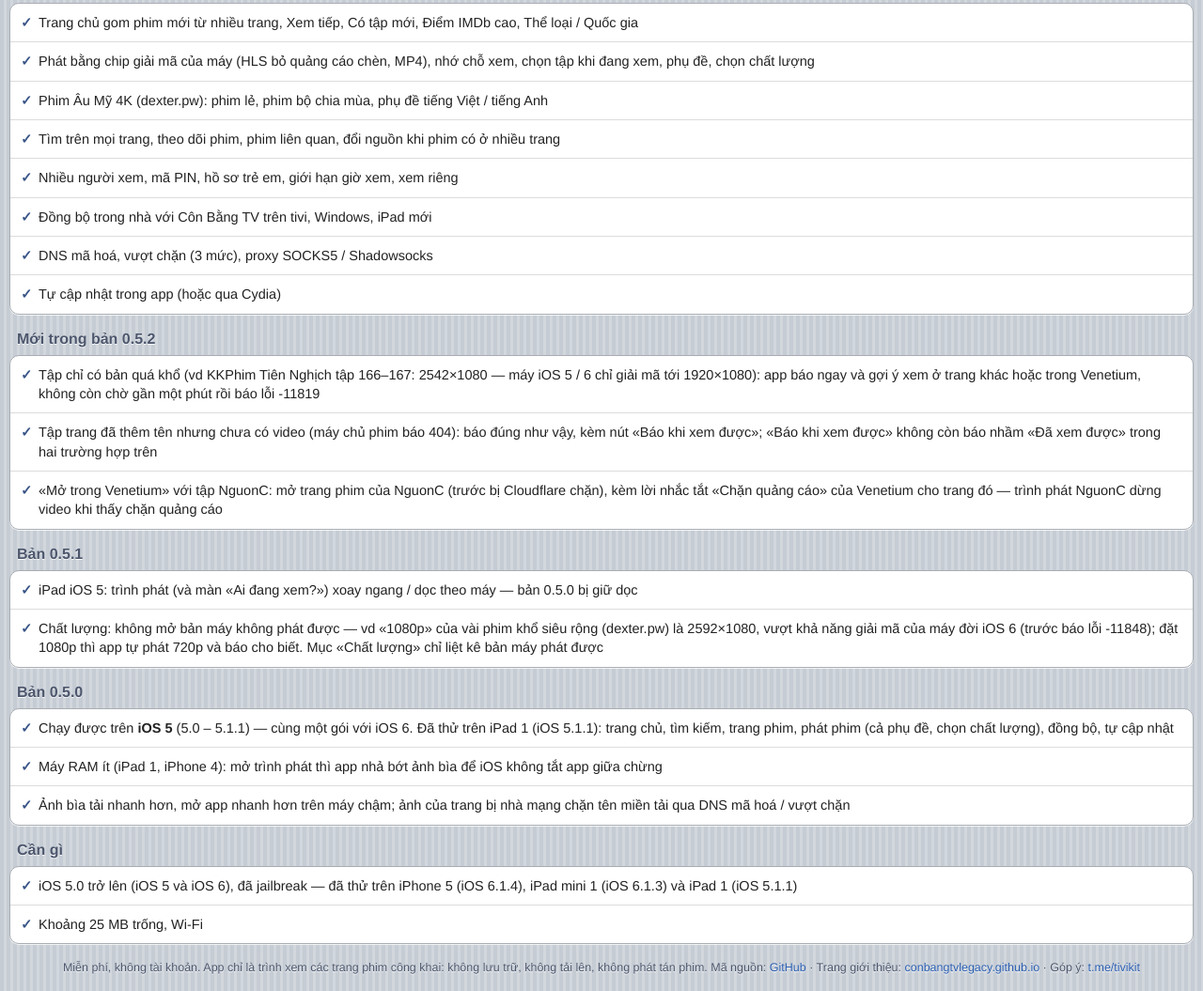
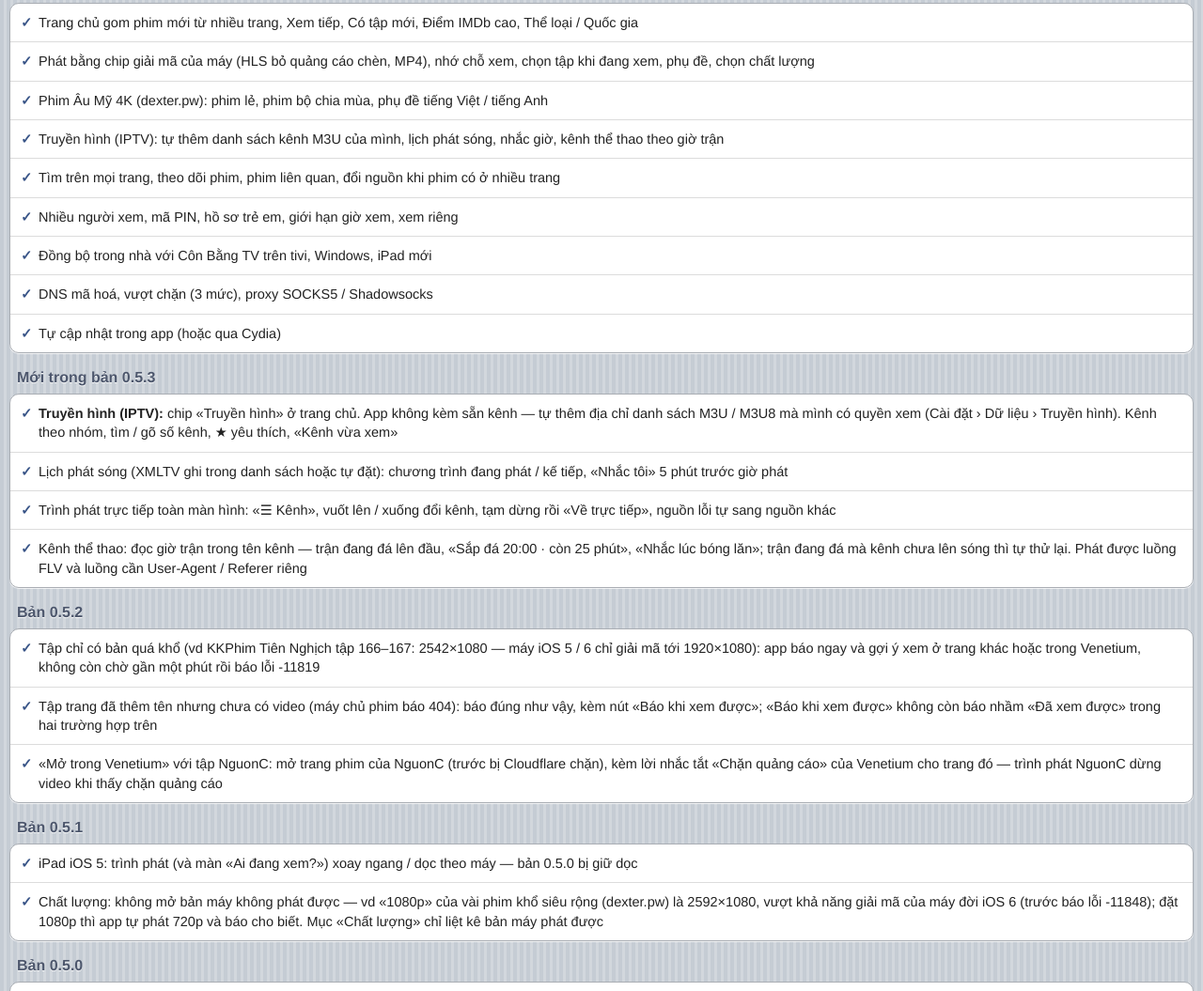
Before and after one commit to ConBangTVLegacy/conbangtvlegacy.github.io, a plain HTML site: page repo/depiction.html in a window 1280 px wide. Shown: the part 408-1463 px from the top of the page at 94% size. Drawn offline with Linux system fonts and the light colour scheme.

Commit message:
Nguồn Cydia: bản 0.5.3 (Truyền hình — danh sách M3U, lịch phát sóng, kênh thể thao theo giờ trận)
Co-Authored-By: Claude Opus 5.5 <noreply@anthropic.com>

```diff
--- a/repo/depiction.html
+++ b/repo/depiction.html
@@ -48,6 +48,7 @@ a{color:#2A5DB0;text-decoration:none}
 <li>Trang chủ gom phim mới từ nhiều trang, Xem tiếp, Có tập mới, Điểm IMDb cao, Thể loại / Quốc gia</li>
 <li>Phát bằng chip giải mã của máy (HLS bỏ quảng cáo chèn, MP4), nhớ chỗ xem, chọn tập khi đang xem, phụ đề, chọn chất lượng</li>
 <li>Phim Âu Mỹ 4K (dexter.pw): phim lẻ, phim bộ chia mùa, phụ đề tiếng Việt / tiếng Anh</li>
+<li>Truyền hình (IPTV): tự thêm danh sách kênh M3U của mình, lịch phát sóng, nhắc giờ, kênh thể thao theo giờ trận</li>
 <li>Tìm trên mọi trang, theo dõi phim, phim liên quan, đổi nguồn khi phim có ở nhiều trang</li>
 <li>Nhiều người xem, mã PIN, hồ sơ trẻ em, giới hạn giờ xem, xem riêng</li>
 <li>Đồng bộ trong nhà với Côn Bằng TV trên tivi, Windows, iPad mới</li>
@@ -57,7 +58,17 @@ a{color:#2A5DB0;text-decoration:none}
 </div>
 
 <div class="card">
-<h2>Mới trong bản 0.5.2</h2>
+<h2>Mới trong bản 0.5.3</h2>
+<ul>
+<li><b>Truyền hình (IPTV):</b> chip «Truyền hình» ở trang chủ. App không kèm sẵn kênh — tự thêm địa chỉ danh sách M3U / M3U8 mà mình có quyền xem (Cài đặt › Dữ liệu › Truyền hình). Kênh theo nhóm, tìm / gõ số kênh, ★ yêu thích, «Kênh vừa xem»</li>
+<li>Lịch phát sóng (XMLTV ghi trong danh sách hoặc tự đặt): chương trình đang phát / kế tiếp, «Nhắc tôi» 5 phút trước giờ phát</li>
+<li>Trình phát trực tiếp toàn màn hình: «☰ Kênh», vuốt lên / xuống đổi kênh, tạm dừng rồi «Về trực tiếp», nguồn lỗi tự sang nguồn khác</li>
+<li>Kênh thể thao: đọc giờ trận trong tên kênh — trận đang đá lên đầu, «Sắp đá 20:00 · còn 25 phút», «Nhắc lúc bóng lăn»; trận đang đá mà kênh chưa lên sóng thì tự thử lại. Phát được luồng FLV và luồng cần User-Agent / Referer riêng</li>
+</ul>
+</div>
+
+<div class="card">
+<h2>Bản 0.5.2</h2>
 <ul>
 <li>Tập chỉ có bản quá khổ (vd KKPhim Tiên Nghịch tập 166–167: 2542×1080 — máy iOS 5 / 6 chỉ giải mã tới 1920×1080): app báo ngay và gợi ý xem ở trang khác hoặc trong Venetium, không còn chờ gần một phút rồi báo lỗi -11819</li>
 <li>Tập trang đã thêm tên nhưng chưa có video (máy chủ phim báo 404): báo đúng như vậy, kèm nút «Báo khi xem được»; «Báo khi xem được» không còn báo nhầm «Đã xem được» trong hai trường hợp trên</li>
```
Also changed, not shown: index.html (+1 -0 lines), 6 other files.
